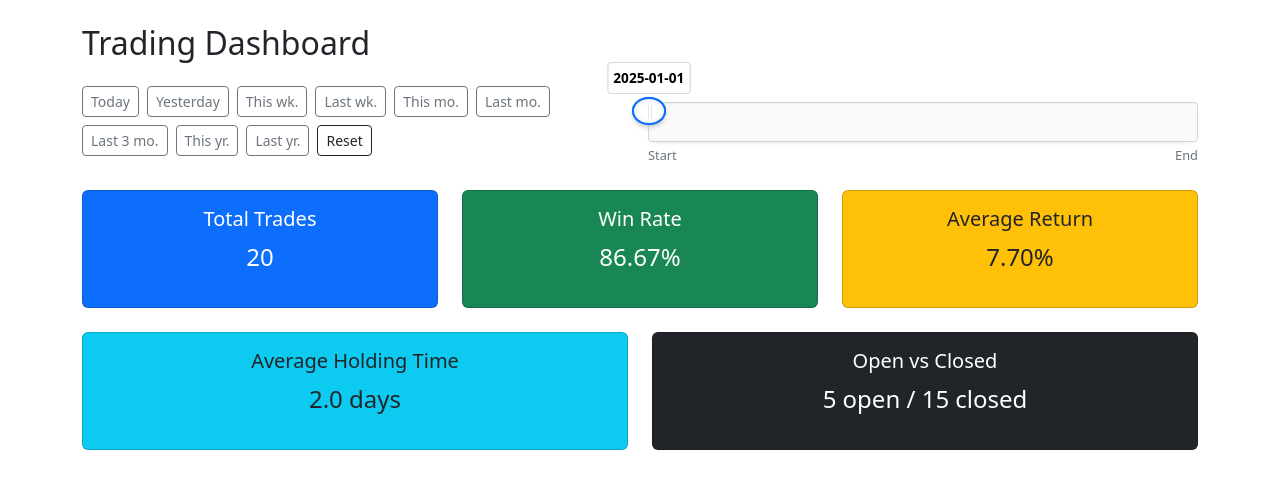
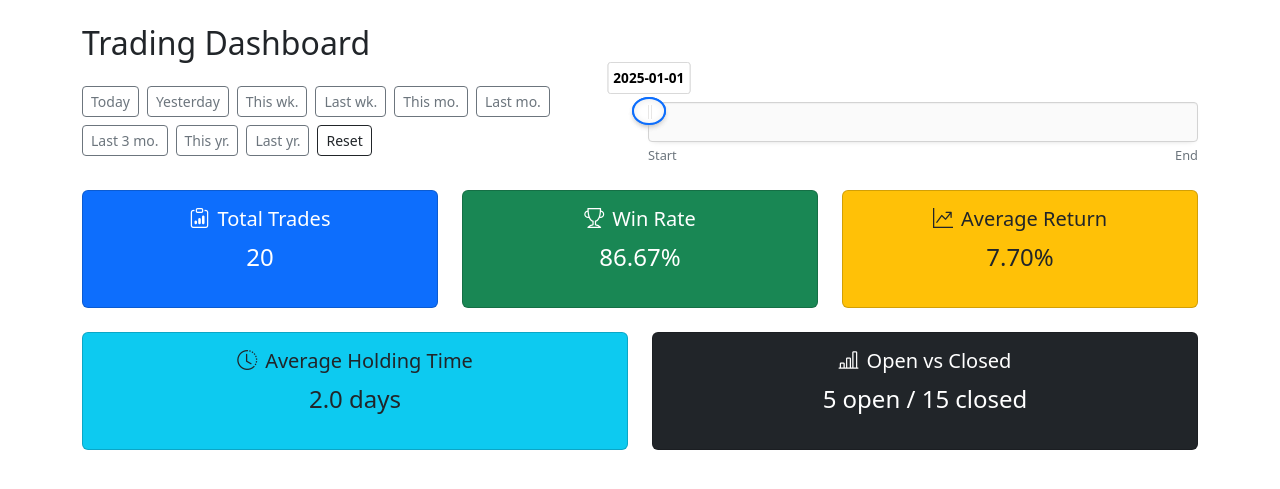
Before and after one commit to carlssonanton87/milestone-project-3, a Django app: page /dashboard/ in a window 1280 px wide. Shown: the part 56-545 px from the top of the page. Run offline with Django 5.2, Linux system fonts and the light colour scheme; a user stored in the database is signed in; data comes from the database, SQL or seed files in the repository; both versions use the stored data as it was after the commit; some libraries are stand-ins or nearby versions.

Commit message:
Enhance dashboard cards with Bootstrap icons

```diff
--- a/trades/templates/trades/base.html
+++ b/trades/templates/trades/base.html
@@ -5,8 +5,13 @@
     <title>TradeTracker</title>
     <meta name="viewport" content="width=device-width, initial-scale=1">
 
+
     <!-- Bootstrap 5.3 CSS -->
     <link href="https://cdn.jsdelivr.net/npm/bootstrap@5.3.3/dist/css/bootstrap.min.css" rel="stylesheet">
+
+    <!-- ✅ Bootstrap Icons -->
+    <link rel="stylesheet" href="https://cdn.jsdelivr.net/npm/bootstrap-icons@1.10.5/font/bootstrap-icons.css">
+
 </head>
 <style>
 
--- a/trades/templates/trades/dashboard.html
+++ b/trades/templates/trades/dashboard.html
@@ -52,50 +52,56 @@
 
 
 <div class="row text-center">
+  <!-- Total Trades -->
 <div class="col-md-4 mb-4">
   <div class="card bg-primary text-white">
     <div class="card-body">
-        <h5>Total Trades</h5>
+      <h5><i class="bi bi-clipboard-data me-2"></i>Total Trades</h5>
       <p class="fs-4">{{ total_trades }}</p>
     </div>
   </div>
 </div>
 
+<!-- Win Rate -->
 <div class="col-md-4 mb-4">
   <div class="card bg-success text-white">
     <div class="card-body">
-        <h5>Win Rate</h5>
+      <h5><i class="bi bi-trophy me-2"></i>Win Rate</h5>
       <p class="fs-4">{{ win_rate }}%</p>
     </div>
   </div>
 </div>
 
+<!-- Average Return -->
 <div class="col-md-4 mb-4">
   <div class="card bg-warning text-dark">
     <div class="card-body">
-        <h5>Average Return</h5>
+      <h5><i class="bi bi-graph-up-arrow me-2"></i>Average Return</h5>
       <p class="fs-4">{{ avg_return }}%</p>
     </div>
   </div>
 </div>
 
+<!-- Average Holding Time -->
 <div class="col-md-6 mb-4">
   <div class="card bg-info text-dark">
     <div class="card-body">
-        <h5>Average Holding Time</h5>
+      <h5><i class="bi bi-clock-history me-2"></i>Average Holding Time</h5>
       <p class="fs-4">{{ avg_holding }} days</p>
     </div>
   </div>
 </div>
 
+<!-- Open vs Closed -->
 <div class="col-md-6 mb-4">
   <div class="card bg-dark text-white">
     <div class="card-body">
-        <h5>Open vs Closed</h5>
+      <h5><i class="bi bi-bar-chart-line me-2"></i>Open vs Closed</h5>
       <p class="fs-4">{{ open_trades }} open / {{ closed_trades }} closed</p>
     </div>
   </div>
 </div>
+
 </div>
 
 
```
Also changed, not shown: db.sqlite3. Lines whose indentation alone changed are shown as unchanged.
